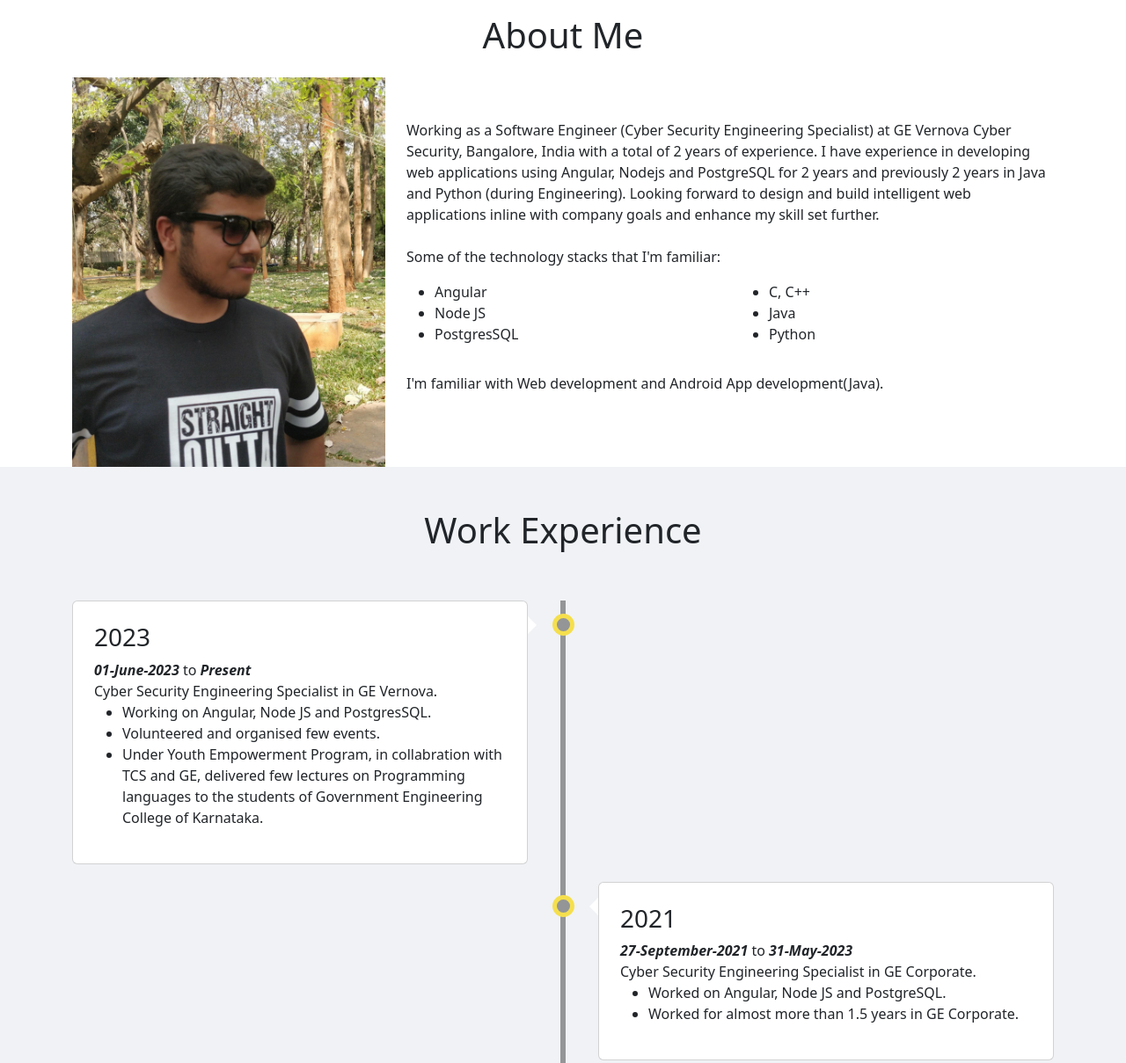
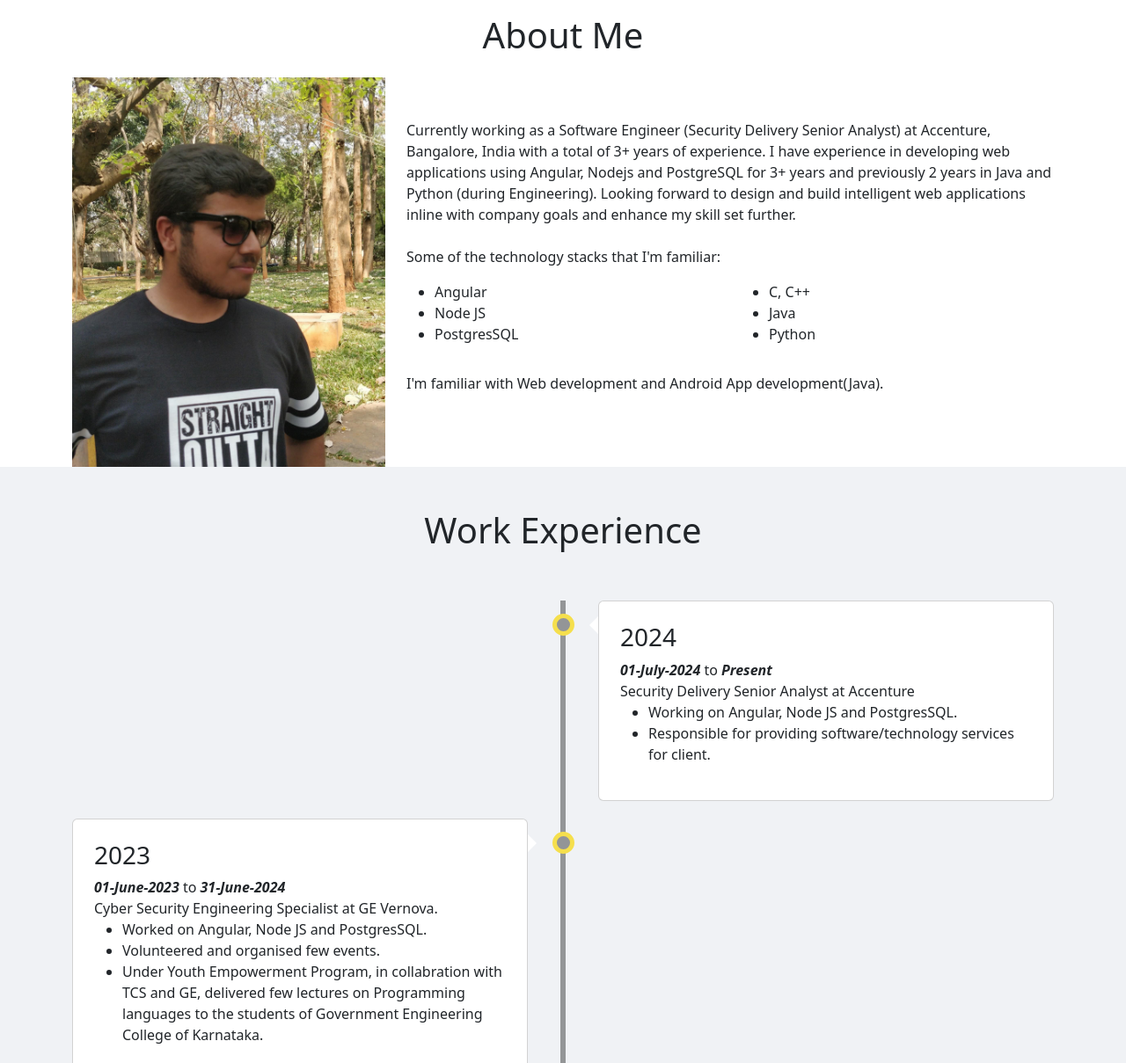
Before and after one commit to pnarun/Portfolio, a plain HTML site: page index.html in a window 1280 px wide. Shown: the part 880-2089 px from the top of the page at 88% size. Drawn offline with nearby package versions, Linux system fonts and the light colour scheme.

Commit message:
added my new job

```diff
--- a/index.html
+++ b/index.html
@@ -72,9 +72,9 @@
             </div>
             <div class="col-lg-8">
                 <br><br>
-                <p> Working as a Software Engineer (Cyber Security Engineering Specialist) at GE Vernova Cyber Security,
-                    Bangalore, India with a total of 2 years of experience. I have experience in developing web
-                    applications using Angular, Nodejs and PostgreSQL for 2 years and previously 2 years in Java and
+                <p> Currently working as a Software Engineer (Security Delivery Senior Analyst) at Accenture,
+                    Bangalore, India with a total of 3+ years of experience. I have experience in developing web
+                    applications using Angular, Nodejs and PostgreSQL for 3+ years and previously 2 years in Java and
                     Python (during Engineering). Looking forward to design and build intelligent web applications inline
                     with company goals and enhance my skill set further.
                 </p>
@@ -109,14 +109,27 @@
         <div class="container py-5">
             <h1 class="text-center">Work Experience</h1><br><br>
             <div class="main-timeline">
+                <div class="timeline right">
+                    <div class="card">
+                        <div class="card-body p-4">
+                            <h3>2024</h3>
+                            <p class="mb-0"><b><i>01-July-2024</i></b> to <b><i>Present</i></b><br> Security Delivery
+                            Senior Analyst at Accenture</p>
+                            <ul>
+                                <li>Working on Angular, Node JS and PostgresSQL.</li>
+                                <li>Responsible for providing software/technology services for client.</li>
+                            </ul>
+                        </div>
+                    </div>
+                </div>
                 <div class="timeline left">
                     <div class="card">
                         <div class="card-body p-4">
                             <h3>2023</h3>
-                            <p class="mb-0"><b><i>01-June-2023</i></b> to <b><i>Present</i></b><br> Cyber
-                                Security Engineering Specialist in GE Vernova.</p>
+                            <p class="mb-0"><b><i>01-June-2023</i></b> to <b><i>31-June-2024</i></b><br> Cyber
+                                Security Engineering Specialist at GE Vernova.</p>
                             <ul>
-                                <li>Working on Angular, Node JS and PostgresSQL.</li>
+                                <li>Worked on Angular, Node JS and PostgresSQL.</li>
                                 <li>Volunteered and organised few events.</li>
                                 <li>Under Youth Empowerment Program, in collabration with TCS and GE, delivered
                                     few lectures on Programming languages to the students of Government
@@ -374,7 +387,7 @@
             <div class="col-lg-6 mt-6">
                 <br><br>
                 <div class="row">
-                    <div class="col-6">
+                    <div class="col-4">
                         <b>Name</b><br>
                         <b>Date of Birth</b><br>
                         <b>Father's Name</b><br>
@@ -386,7 +399,7 @@
                         <b>Languages known</b><br>
                         <b>Address</b><br><br>
                     </div>
-                    <div class="col-6">
+                    <div class="col-8">
                         <b>: </b><i>Arun P N</i><br>
                         <b>: </b><i>13-Aug.-1999</i><br>
                         <b>: </b><i>Nagaraj P R</i><br>
@@ -403,7 +416,7 @@
                 <!-- <button type="button" class="btn btn-success mt-3"><a href="mailto:arunpn866@gmail.com">Contact Me</a></button> -->
                 <a href="mailto:arunpn866@gmail.com" class="btn btn-success mt-3">Contact Me</a>
                 <!-- <a href="/documents/ArunPNresume.pdf" download="ArunPNresume.pdf" class="btn btn-success mt-3">Download Resume</a> -->
-                <a href="https://resumepuppy.com/share/64ca1a36d640286fa76fffc1" class="btn btn-success mt-3" target="_blank">Get my Resume</a>
+                <a href="https://drive.google.com/file/d/1Se8WY3CJL5Ji9ps-cp3rK0G_dcKxY5ck/view?usp=drive_link" class="btn btn-success mt-3" target="_blank">Get my Resume</a>
             </div>
         </div>
 
```
